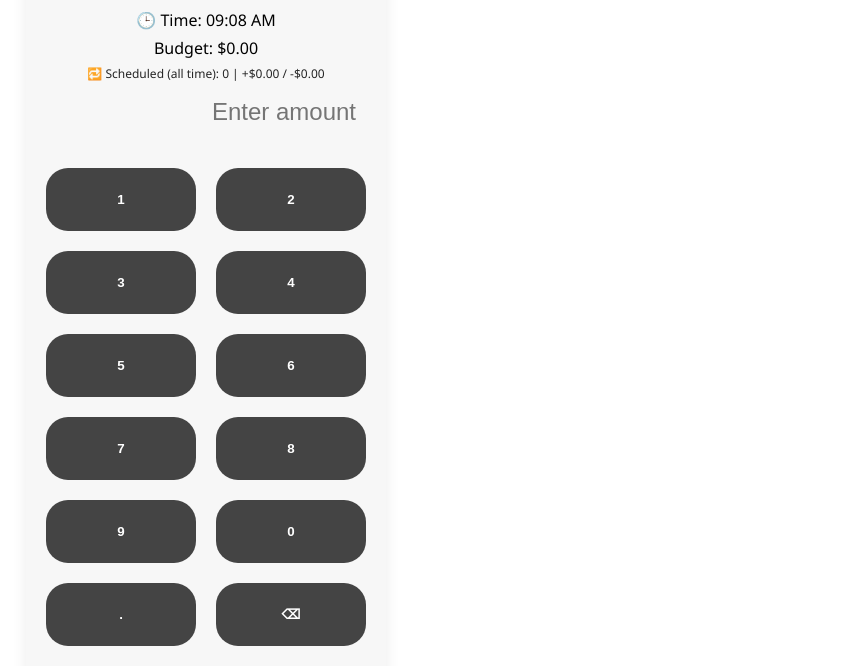
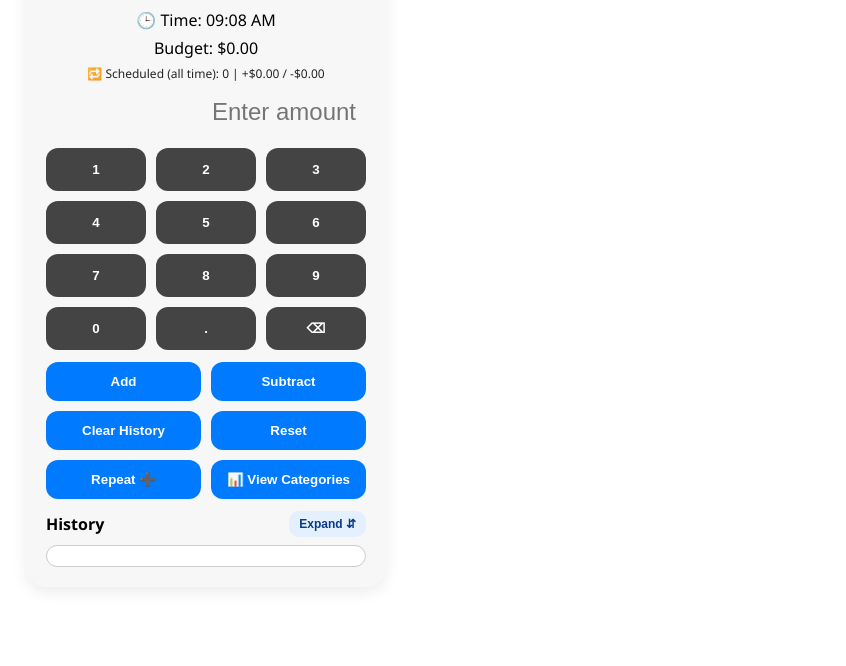
Before and after one commit to omaromaroma1/ideal-waffle, a plain HTML site: page index.html in a window 1280 px wide. Shown: the part 86-752 px from the top of the page, without its empty margins (434-1280 px from the left). Drawn offline with Linux system fonts and the light colour scheme.

Commit message:
index.html

```diff
--- a/index.html
+++ b/index.html
@@ -13,10 +13,10 @@
   body.dark-mode .calculator-box{background:#1e1e1e;box-shadow:0 5px 15px rgba(255,255,255,.05)}
   h1{text-align:center;margin-bottom:12px;color:#007bff}
   #clock,#budget,#renewal-summary,#renewal-next{text-align:center;margin:6px 0}
-  .numpad,.buttons{display:flex;flex-wrap:wrap;gap:20px;justify-content:center;margin:32px 0}
-  button{flex:1 1 45%;padding:22px;border:none;border-radius:22px;font-weight:600;background:#007bff;color:#fff;cursor:pointer}
+  .numpad,.buttons{display:flex;flex-wrap:wrap;gap:10px;justify-content:center;margin:12px 0}
+  button{flex:1 1 45%;padding:12px;border:none;border-radius:12px;font-weight:600;background:#007bff;color:#fff;cursor:pointer}
   button:hover{background:#005ed6}
-  .numpad button{flex:1 1 30%;padding:24px;background:#444}
+  .numpad button{flex:1 1 30%;padding:14px;background:#444}
   #input-display{width:100%;text-align:right;font-size:24px;padding:10px;border:none;background:transparent;color:inherit}
 
   .history-header{display:flex;align-items:center;justify-content:space-between;margin:6px 0 8px}
```
